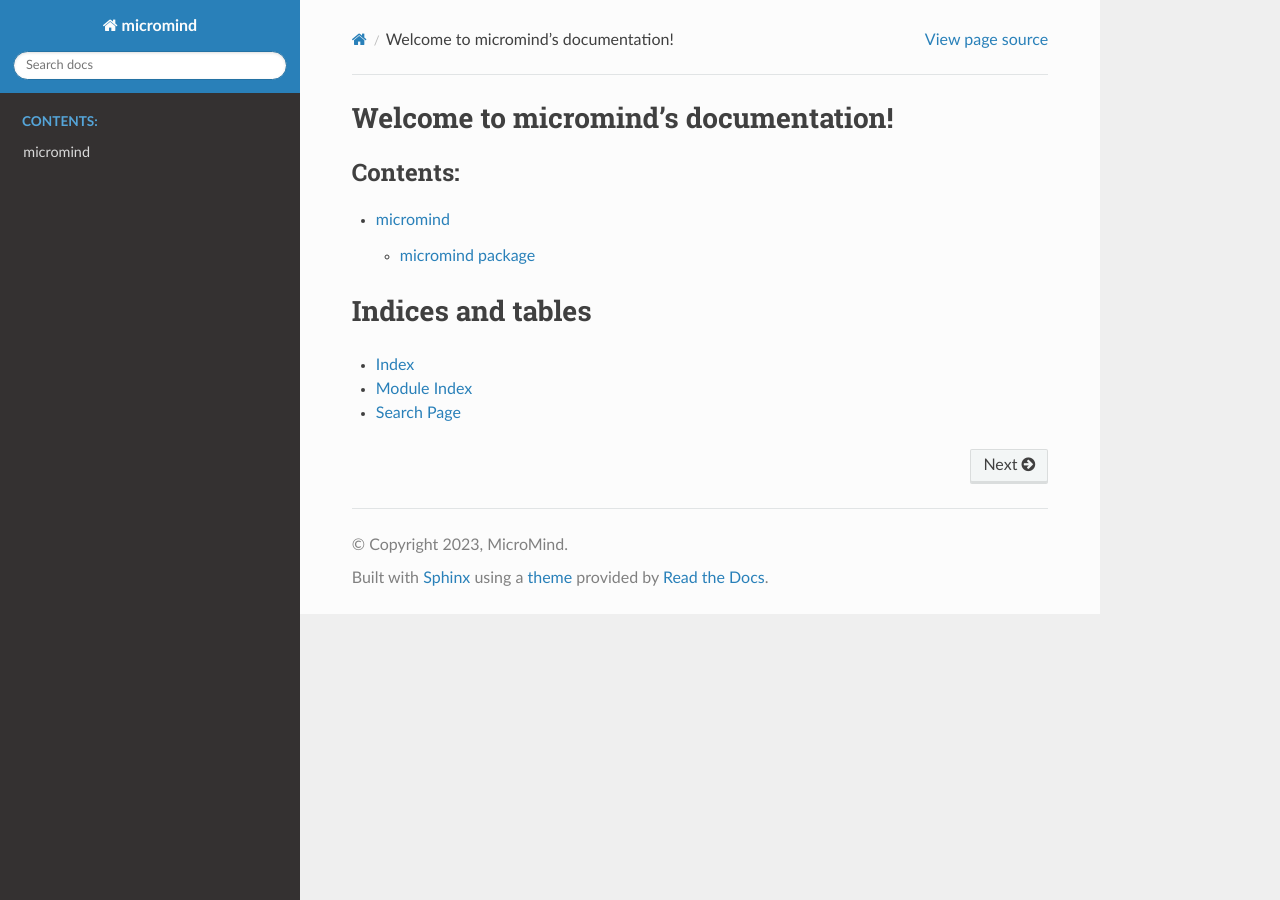
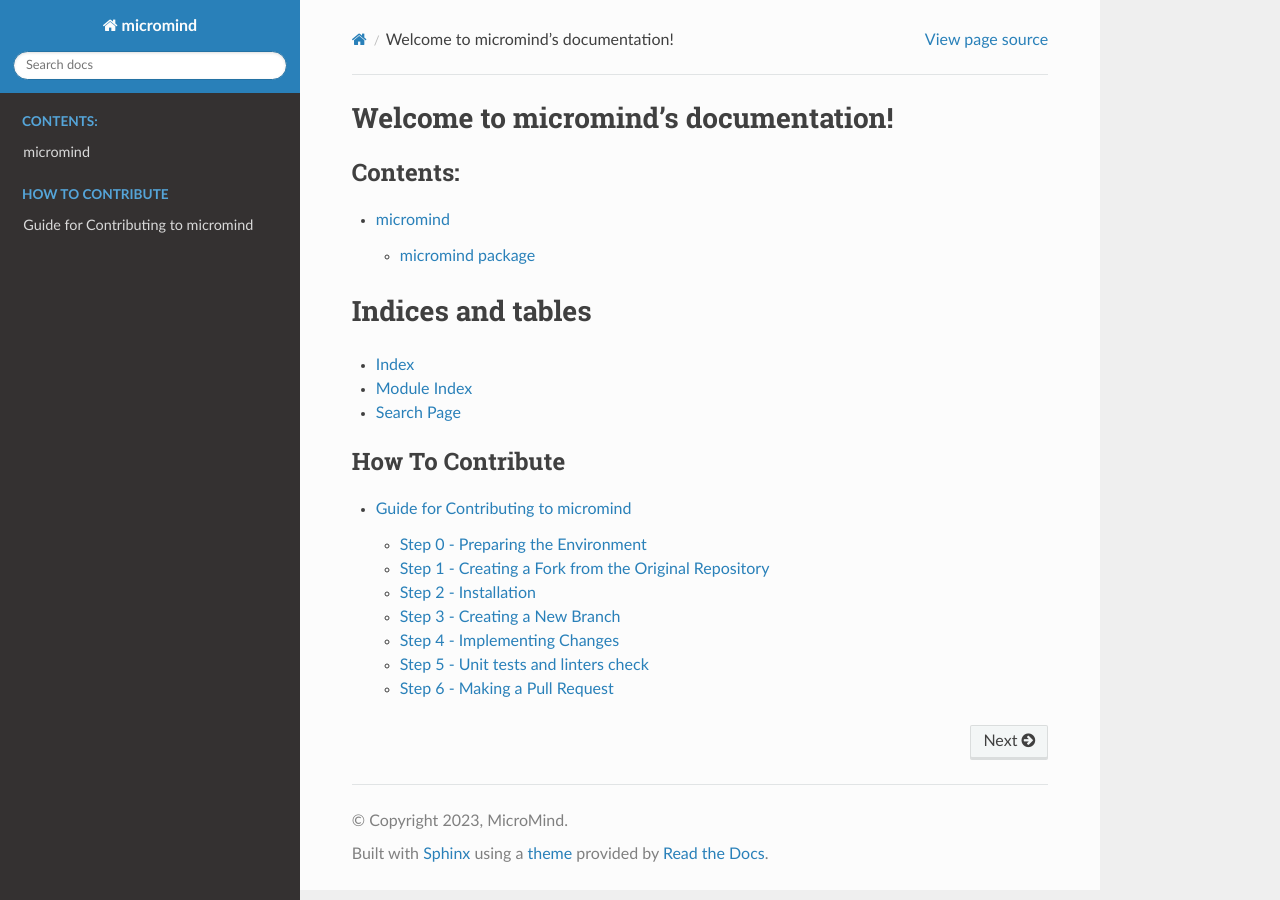
Before and after one commit to micromind-toolkit/micromind, a Sphinx documentation site: the page built from docs/source/index.rst, in a window 1280 px wide. Built offline with Sphinx 7.4.7 and the Read the Docs theme 2.0.0, drawn with Linux system fonts in a browser that asks for light colours.

Commit message:
Documentation upgrade - guide for contribution (#25)
* add contribution guide to docs

* documentation with contribution guide

```diff
--- /dev/null
+++ b/docs/source/contribution.rst
@@ -0,0 +1,94 @@
+Guide for Contributing to micromind
+===================================
+
+Step 0 - Preparing the Environment
+----------------------------------
+
+To ensure there are no conflicts between different library versions,
+and that the CI pipeline works the same both locally and online,
+it's recommended to create a dedicated environment for micromind.
+After installing `Anaconda <https://www.anaconda.com>`_, you can achieve this with:
+
+.. code-block:: shell
+
+   conda create -n micromind python=3.8
+
+Optionally, you can replace "micromind" with a name that you prefer for the environment.
+
+Step 1 - Creating a Fork from the Original Repository
+-----------------------------------------------------
+
+Fork (and star! ⭐) the micromind repository to work on the project without any limitations
+related to accesses to the official repository.
+
+
+Step 2 - Installation
+---------------------
+
+After you have cloned the forked repository locally, navigate to the root folder and install
+``micromind`` in editable mode, using the following command:
+
+.. code-block:: shell
+
+   pip install -e .[conversion]
+
+Step 3 - Creating a New Branch
+------------------------------
+
+To contribute with new features in micromind, create a new branch and give it a significant name.
+This might pertain to a new feature, patch, or bug fix that you're working on.
+
+.. code-block:: shell
+
+   git checkout -b your-branch-name
+
+Step 4 - Implementing Changes
+-----------------------------
+
+On the new branch, unleash your creativity and commit all the changes modifications as you
+normally would.
+
+Step 5 - Unit tests and linters check
+-------------------------------------
+
+Linters
+~~~~~~~
+Before being merged, the code needs to pass unit tests and linters check.
+To check if your modified codebase does so, you can install pre-commit hooks:
+
+.. code-block:: shell
+
+   pip install pre-commit
+
+To configure pre-commit with the same settings decided for micromind, you should run
+
+.. code-block:: shell
+
+   pre-commit install
+
+from inside the micromind root folder. pre-commit will check linters every time you
+make a commit to the repo.
+
+Unit tests
+~~~~~~~~~~
+To run unit tests, you should run
+
+.. code-block:: shell
+
+   pytest tests/
+
+**Moreover, you should write additional tests if your contribution requires so.**
+
+Step 6 - Making a Pull Request
+------------------------------
+
+Once your changes are complete, please contribute to the toolkit by creating a pull request.
+Here are some guidelines for a good pull request, adapted from
+`GitHub's blog post <https://github.blog/2015-01-21-how-to-write-the-perfect-pull-request/>`_:
+
+* **Reason for the Pull Request**: clearly explain why you're making this pull request and what value it brings to the project;
+
+* **Changes Made**: Describe the new behaviors, error fixes, or features that have been added.
+
+By following these steps, you'll be well-equipped to make meaningful contributions to the project.
+Happy coding!
--- a/docs/source/index.rst
+++ b/docs/source/index.rst
@@ -19,3 +19,10 @@ Indices and tables
 * :ref:`genindex`
 * :ref:`modindex`
 * :ref:`search`
+
+
+.. toctree::
+   :maxdepth: 2
+   :caption: How To Contribute
+
+   contribution
```
